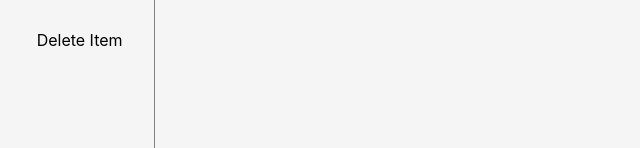
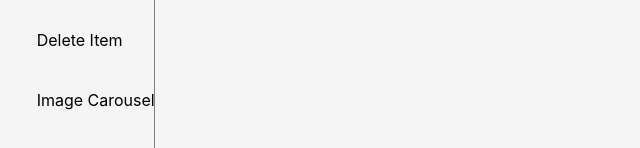
Before and after one commit to BHObserver/Rent-a-Car, a React (Create React App) app: page / in a window 1280 px wide. Shown: the part 570-718 px from the top of the page, without its empty margins (0-640 px from the left). Built offline with nearby package versions, Linux system fonts and the light colour scheme.

Commit message:
Add image and imageCarousel components to Sidebar.js

```diff
--- a/src/components/Sidebar.js
+++ b/src/components/Sidebar.js
@@ -41,6 +41,11 @@ const Sidebar = () => {
               Delete Item
             </NavLink>
           </li>
+          <li>
+            <NavLink to="/carousel" className="nav-link" activeClassName="active">
+              Image Carousel
+            </NavLink>
+          </li>
         </ul>
       </nav>
     </div>
```
